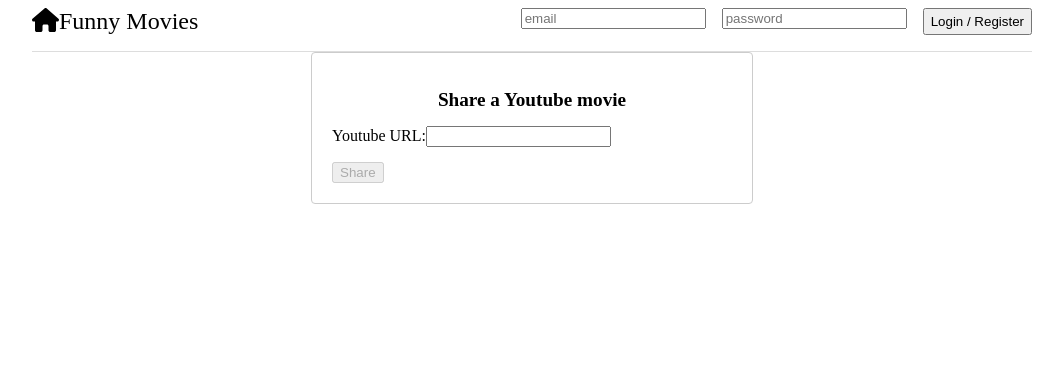
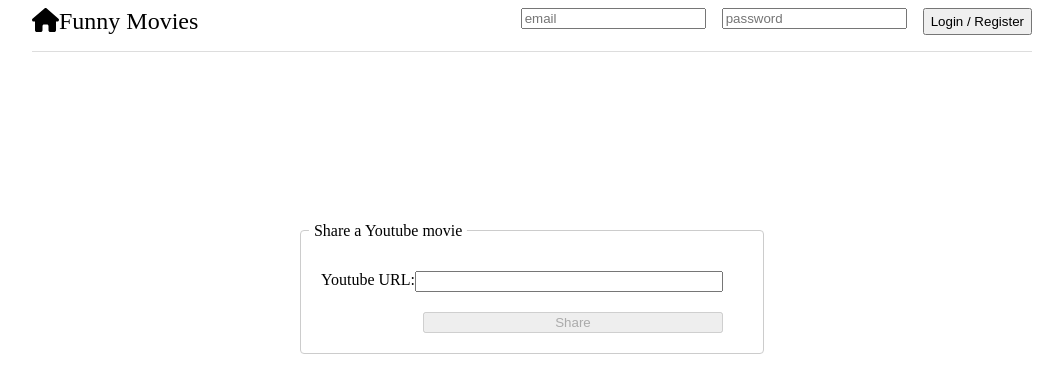
Before and after one commit to ducnguyenquang/sharing-videos-youtube, a Next.js app: page /share in a window 1280 px wide. Shown: the top 392 px of the page, without its empty margins (108-1171 px from the left). Built offline with nearby package versions, Linux system fonts and the light colour scheme.

Commit message:
layout share video page

```diff
--- a/components/Layout/Layout.module.css
+++ b/components/Layout/Layout.module.css
@@ -11,3 +11,7 @@
 .titleTemplate{
   font-size: 24px;
 }
+.link {
+  color: inherit;
+  text-decoration: none;
+}
--- a/components/Layout/Layout.tsx
+++ b/components/Layout/Layout.tsx
@@ -1,22 +1,24 @@
-import React from 'react';
+import React from "react";
 import { FontAwesomeIcon } from "@fortawesome/react-fontawesome";
 import { faHome } from "@fortawesome/free-solid-svg-icons";
-import { useAuth } from '@/context/authContext';
+import { useAuth } from "@/context/authContext";
 import LoginComponent from "@/components/Login/Login";
-import layoutStyles from "./Layout.module.css";
+import styles from "./Layout.module.css";
+import Link from "next/link";
 
 const Layout = ({ children }) => {
   const { login, logout } = useAuth();
 
   return (
-    <div className={layoutStyles.template}>
-      <header className={layoutStyles.headerTemplate}>
-        <div className={layoutStyles.titleTemplate}>
-          <FontAwesomeIcon icon={faHome} />
-          Funny Movies
-        </div>
+    <div className={styles.template}>
+      <header className={styles.headerTemplate}>
+        <Link href={"/"} className={styles.link}>
+          <div className={styles.titleTemplate}>
+            <FontAwesomeIcon icon={faHome} />
+            Funny Movies
+          </div>
+        </Link>
         <LoginComponent onLogin={login} onLogout={logout} />
-
       </header>
       <main>{children}</main>
     </div>
--- a/components/SharedMovieInputForm/SharedMovieInputForm.module.css
+++ b/components/SharedMovieInputForm/SharedMovieInputForm.module.css
@@ -1,46 +1,54 @@
-/* ShareMovieForm.css */
+.centerBox {
+  display: flex;
+  justify-content: center;
+  align-items: center;
+  min-height: 60vh;
+  margin: 0;
+}
 .shareMovieForm {
   border: 1px solid #ccc;
-  padding: 20px;
-  max-width: 400px;
+  padding: 40px 40px 20px 20px;
+  max-width: 700px;
   margin: 0 auto;
   border-radius: 4px;
+  position: relative;
+  display: flex;
+  justify-content: center;
+  align-items: center;
 }
-
 .formHeader {
-  text-align: center;
-  margin-bottom: 15px;
-  font-size: 1.2rem;
+  position: absolute;
+  top: 0;
+  left: 0;
+  transform: translate(5%, -50%);
+  white-space: nowrap;
+  background-color: #fff;
+  padding: 0 5px;
 }
-
 .formGroup {
-  margin-bottom: 15px;
+  margin-bottom: 20px;
+  display: flex;
 }
-
+.form {
+  position: relative;
+  display: flex;
+  flex-direction: column;
+}
 .title {
   display: block;
   margin-bottom: 5px;
 }
-
-/* .input[type='text'],
-.input[type='number'] {
+.videoUrl {
+  width: 300px;
+}
+.groupButton {
   width: 100%;
-  padding: 8px;
-  border: 1px solid #ccc;
-  border-radius: 4px;
-} */
-
-/* .shareBtn {
-  display: block;
-  width: 100%;
-  padding: 10px;
-  background-color: #007bff;
-  color: #fff;
-  border: none;
-  border-radius: 4px;
-  cursor: pointer;
+  display: flex;
+  justify-content: end;
 }
-
-.shareBtn:hover {
-  background-color: #0056b3;
-} */
+.shareButton{
+  width: 300px;
+}
+.error{
+  color: red;
+}
--- a/components/SharedMovieInputForm/SharedMovieInputForm.tsx
+++ b/components/SharedMovieInputForm/SharedMovieInputForm.tsx
@@ -13,7 +13,12 @@ const SharedMovieInputForm = ({ onSharedMovie }) => {
   };
 
   const validationSchema = Yup.object().shape({
-    videoUrl: Yup.string().required("url is required"),
+    videoUrl: Yup.string()
+      .matches(
+        /((https?):\/\/)?(www.)?[a-z0-9]+(\.[a-z]{2,}){1,3}(#?\/?[a-zA-Z0-9#]+)*\/?(\?[a-zA-Z0-9-_]+=[a-zA-Z0-9-%]+&?)?$/,
+        "Enter correct url!"
+      )
+      .required("url is required"),
   });
 
   const handleSubmit = (values: FormValues) => {
@@ -23,6 +28,7 @@ const SharedMovieInputForm = ({ onSharedMovie }) => {
   };
 
   return (
+    <div className={styles.centerBox}>
       <Formik
         initialValues={initialValues}
         validationSchema={validationSchema}
@@ -33,26 +39,40 @@ const SharedMovieInputForm = ({ onSharedMovie }) => {
       >
         {({ isSubmitting, isValid }) => (
           <div className={styles.shareMovieForm}>
-          <h2 className={styles.formHeader}>Share a Youtube movie</h2>
-          <Form>
+            <div className={styles.formHeader}>Share a Youtube movie</div>
+            <Form className={styles.form}>
               <div className={styles.formGroup}>
                 <label className="url" htmlFor="videoUrl">
                   Youtube URL:
                 </label>
-              <Field type="text" id="videoUrl" name="videoUrl" />
-              <ErrorMessage name="videoUrl" component="div" />
+                <div className={styles.videoUrlGroup}>
+                  <Field
+                    type="text"
+                    id="videoUrl"
+                    name="videoUrl"
+                    className={styles.videoUrl}
+                  />
+                  <ErrorMessage
+                    className={styles.error}
+                    name="videoUrl"
+                    component="div"
+                  />
                 </div>
+              </div>
+              <div className={styles.groupButton}>
                 <button
-              // className={styles.shareBtn}
+                  className={styles.shareButton}
                   type="submit"
                   disabled={isSubmitting || !isValid}
                 >
                   Share
                 </button>
+              </div>
             </Form>
           </div>
         )}
       </Formik>
+    </div>
   );
 };
 
--- a/components/SharedMovieItem/SharedMovieItem.tsx
+++ b/components/SharedMovieItem/SharedMovieItem.tsx
@@ -11,8 +11,6 @@ const SharedMovieItem = ({ item }) => {
         width="350"
         height="200"
         src={`https://www.youtube.com/embed/${item.id}`}
-        // frameborder="0"
-        // allowfullscreen
       />
       <div className={sharedMovieItemStyles.information}>
         <div className={sharedMovieItemStyles.title}>{item.title}</div>
--- a/package.json
+++ b/package.json
@@ -23,6 +23,7 @@
     "next": "latest",
     "react": "^18.2.0",
     "react-dom": "^18.2.0",
+    "react-router-dom": "^6.14.2",
     "swr": "^2.0.0",
     "ts-node": "^10.9.1",
     "yup": "^1.2.0"
--- a/utils/dynamoDb.ts
+++ b/utils/dynamoDb.ts
@@ -4,8 +4,6 @@ import {
   ScanCommand,
   PutItemCommand,
   GetItemCommand,
-  UpdateItemCommand,
-  DeleteItemCommand,
 } from "@aws-sdk/client-dynamodb";
 import { DynamoDBDocumentClient } from "@aws-sdk/lib-dynamodb";
 
@@ -15,26 +13,18 @@ const dynamoDbDocClient = DynamoDBDocumentClient.from(dynamoDbClient);
 const params = {
   TableName: "users",
   ExclusiveStartKey: undefined,
-  // FilterExpression: "#user_status = :user_status_val",
-  // ExpressionAttributeNames: {
-  //     "#user_status": "user_status",
-  // },
-  // ExpressionAttributeValues: { ":user_status_val": 'somestatus' }
 };
 
 export let allItems = [];
 
 export const execute = async (tableName, method, data) => {
-  let result = undefined
+  let result = undefined;
   switch (method) {
     case RequestMethod.GET:
       result = await dynamoDbClient.send(
         new GetItemCommand({
           TableName: tableName,
           Key: data,
-          // Key: {
-          //   id: { S: request.query.id },
-          // },
         })
       );
       break;
@@ -53,33 +43,22 @@ export const execute = async (tableName, method, data) => {
 };
 
 const setItems = (items) => {
-  console.log("setItems ", items);
-
-  allItems.push(...items)
-  console.log("allItems ", allItems);
-
-}
+  allItems.push(...items);
+};
 
 export const getAllItems = async (tableName) => {
   params.TableName = tableName;
   params.ExclusiveStartKey = undefined;
   allItems = [];
-  const result = await dynamoDbDocClient.send(new ScanCommand(params), async (err, data) => {
-
-    // onScan(err, data, setItems);
+  const result = await dynamoDbDocClient.send(
+    new ScanCommand(params),
+    async (err, data) => {
       const debug = await onScan(err, data, (items) => {
-      console.log("items", items);
-      // allItems.push(...items)
-      setItems(items)
+        setItems(items);
       });
-    console.log("debug", debug);
-
       return debug;
-    // allItems.push(...debug)
-  });
-  console.log("result", result);
-  console.log("allItems", allItems);
-  console.log("result", result);
+    }
+  );
 
   return allItems;
 };
```
Also changed, not shown: components/Home/Home.tsx (added, +129 -0 lines), components/Share/Share.tsx (added, +49 -0 lines), pages/api/videos/index.ts (+0 -18 lines), 2 other files (tests, documents, lock files or other folders). Lines whose indentation alone changed are shown as unchanged.
